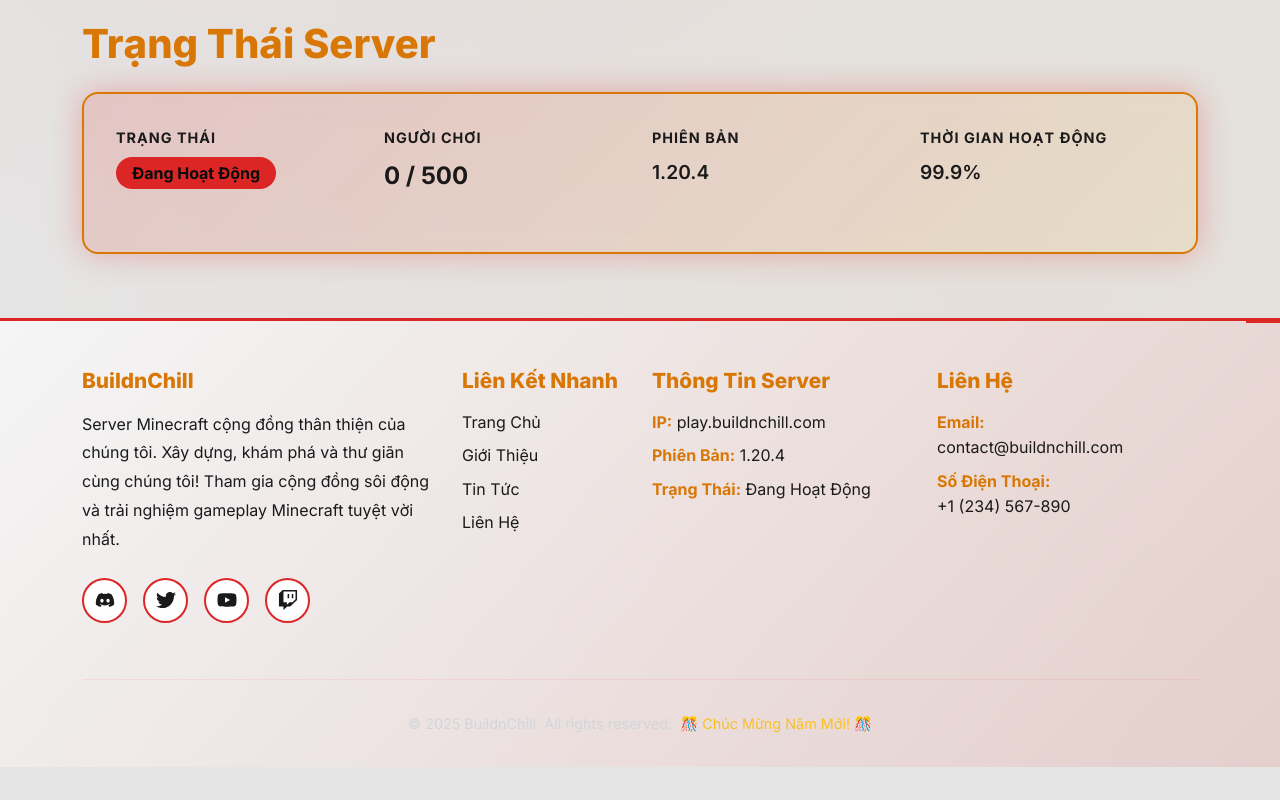
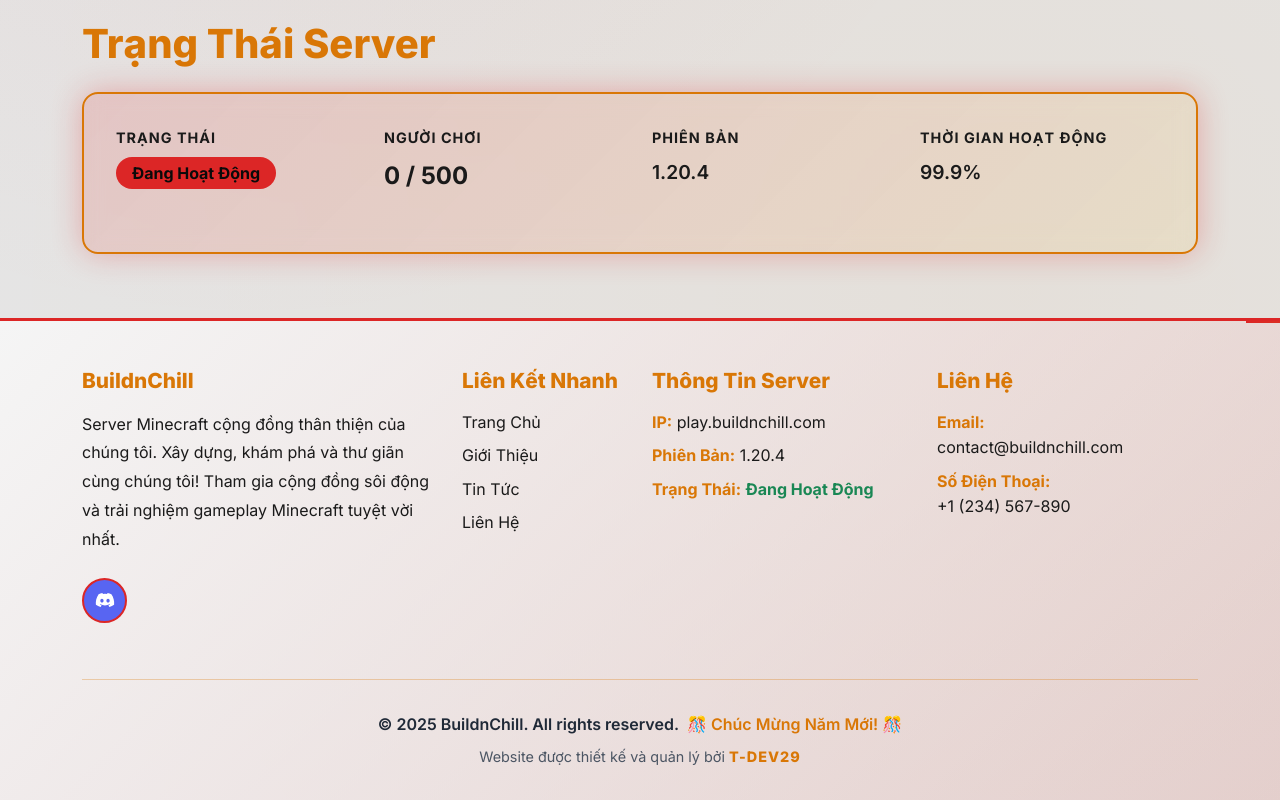
Before and after one commit to HoangDinhNghia-204/buildnchill-web, a React (Vite) app: page / in a window 1280 px wide. Shown: the part 1740-2540 px from the top of the page. Before the commit the page ends 2507 px from the top, so only its background shows below. Built offline with nearby package versions, Linux system fonts and the light colour scheme; no server answers; the database is empty.

Commit message:
update footer

```diff
--- a/src/components/Footer.jsx
+++ b/src/components/Footer.jsx
@@ -1,15 +1,14 @@
 import { Link } from 'react-router-dom';
 import { motion } from 'framer-motion';
-import { FaDiscord, FaTwitter, FaYoutube, FaTwitch } from 'react-icons/fa';
+import { FaDiscord } from 'react-icons/fa'; // Đã bỏ các icon không dùng
 import { useData } from '../context/DataContext';
 
 const Footer = () => {
   const { siteSettings, serverStatus } = useData();
+
+  // Chỉ giữ lại Discord như yêu cầu
   const socialLinks = [
-    { icon: FaDiscord, href: 'https://discord.gg/buildnchill', label: 'Discord' },
-    { icon: FaTwitter, href: 'https://twitter.com/buildnchill', label: 'Twitter' },
-    { icon: FaYoutube, href: 'https://youtube.com/buildnchill', label: 'YouTube' },
-    { icon: FaTwitch, href: 'https://twitch.tv/buildnchill', label: 'Twitch' }
+    { icon: FaDiscord, href: 'https://discord.gg/buildnchill', label: 'Discord' }
   ];
 
   return (
@@ -43,6 +42,7 @@
                     initial={{ opacity: 0, y: 20 }}
                     animate={{ opacity: 1, y: 0 }}
                     transition={{ delay: index * 0.1 }}
+                    style={{ backgroundColor: '#5865F2', color: 'white', padding: '10px', borderRadius: '50%', display: 'inline-flex' }} // Style riêng cho Discord nổi bật
                   >
                     <Icon size={20} />
                   </motion.a>
@@ -77,7 +77,7 @@
                 <strong style={{ color: '#d97706' }}>Phiên Bản:</strong> {siteSettings?.server_version || serverStatus?.version || '1.20.4'}
               </li>
               <li className="mb-2" style={{ color: 'var(--text-secondary)' }}>
-                <strong style={{ color: '#d97706' }}>Trạng Thái:</strong> {serverStatus?.status === 'Online' ? 'Đang Hoạt Động' : 'Đang Tắt'}
+                <strong style={{ color: '#d97706' }}>Trạng Thái:</strong> {serverStatus?.status === 'Online' ? <span className="text-success fw-bold">Đang Hoạt Động</span> : <span className="text-danger">Bảo Trì</span>}
               </li>
             </ul>
           </div>
@@ -99,12 +99,26 @@
             </ul>
           </div>
         </div>
-        <hr style={{ borderColor: 'rgba(220, 38, 38, 0.3)', margin: '2rem 0', borderWidth: '1px' }} />
+
+        {/* Đường kẻ ngang màu cam nhạt cho hợp tông */}
+        <hr style={{ borderColor: '#d97706', margin: '2rem 0', borderWidth: '1px', opacity: 0.3 }} />
+
         <div className="text-center">
-          <p className="mb-0" style={{ color: '#d1d5db', fontSize: '0.9rem' }}>
+          {/* Phần Copyright chỉnh đậm màu và in đậm hơn */}
+          <p className="mb-2" style={{ color: '#1f2937', fontSize: '1rem', fontWeight: '600' }}>
             &copy; {new Date().getFullYear()} BuildnChill. All rights reserved.
-            <span style={{ color: '#fbbf24', marginLeft: '0.5rem' }}>🎊 Chúc Mừng Năm Mới! 🎊</span>
+            <span style={{ color: '#d97706', marginLeft: '0.5rem' }}>🎊 Chúc Mừng Năm Mới! 🎊</span>
           </p>
+
+          {/* Phần Credit T-Dev29 */}
+          <motion.div
+            initial={{ opacity: 0, y: 10 }}
+            whileInView={{ opacity: 1, y: 0 }}
+            transition={{ delay: 0.2 }}
+            style={{ fontSize: '0.9rem', color: '#4b5563' }}
+          >
+            Website được thiết kế và quản lý bởi <span style={{ color: '#d97706', fontWeight: '800', textTransform: 'uppercase', letterSpacing: '1px' }}>T-Dev29</span>
+          </motion.div>
         </div>
       </div>
     </motion.footer>
```
